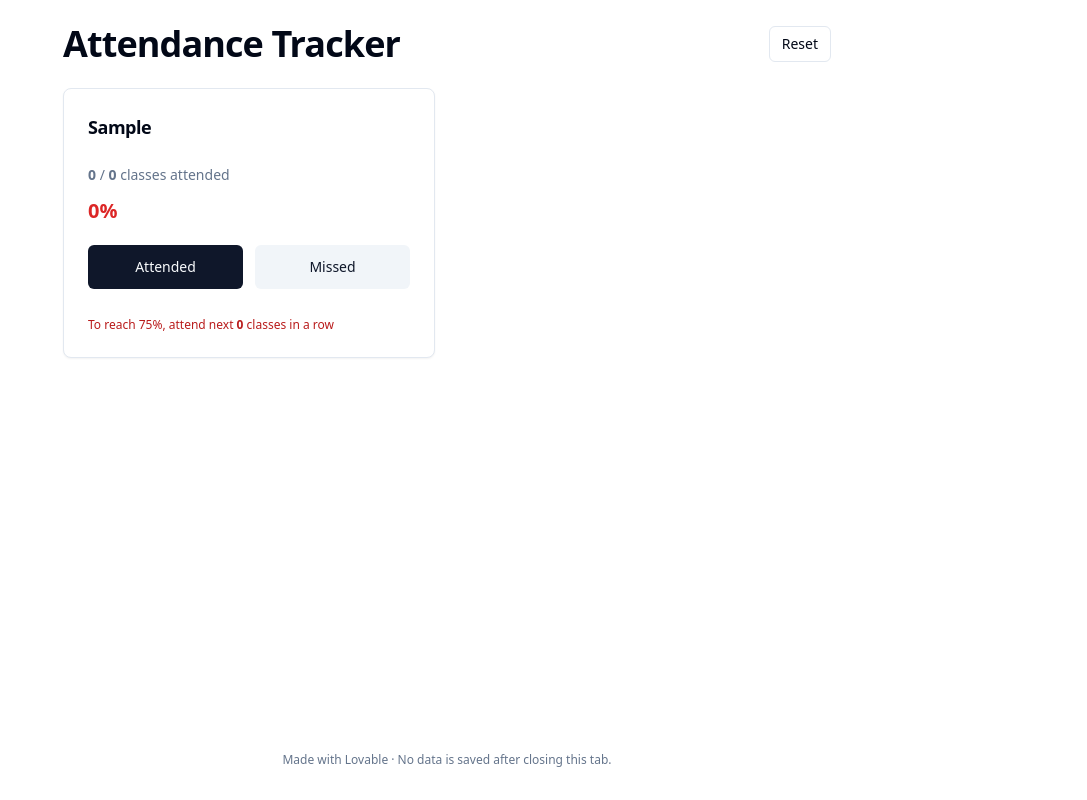
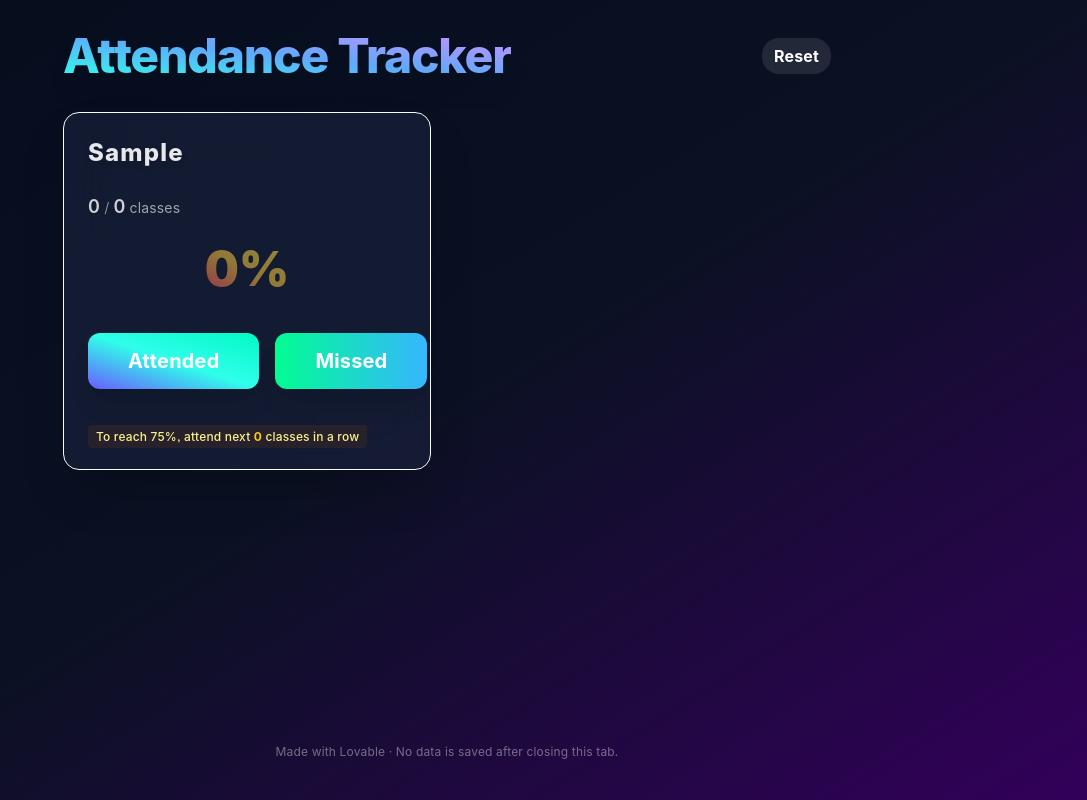
Before and after one commit to TanayK-node/BunkMate, a React (Vite) app: page / in a window 1280 px wide. Both pictures are taken after typing "Sample" into the empty fields and a click on the button "Start Tracking". Shown: the whole page, without its empty margins (193-1280 px from the left). Built offline with nearby package versions, Linux system fonts and the light colour scheme.

Commit message:
feat: Apply visual overhaul to setup and dashboard
This commit implements the initial visual overhaul, including a dark theme, glassmorphism-style cards, gradient button accents, and typography updates for both the setup form and the main attendance dashboard.

```diff
--- a/src/components/AttendanceCard.tsx
+++ b/src/components/AttendanceCard.tsx
@@ -22,7 +22,6 @@ export const AttendanceCard: React.FC<{
   // Calculate how many more classes needed to reach requirement
   let classesNeeded = 0;
   if (percentage < minPercentage) {
-    // Formula: (min% * total - 100 * attended) / (100 - min%)
     const needed =
       minPercentage === 100
         ? attended > total
@@ -36,32 +35,40 @@ export const AttendanceCard: React.FC<{
   }
 
   return (
-    <Card className="flex flex-col">
+    <Card className="flex flex-col group transition-all duration-500">
       <CardHeader>
-        <CardTitle className="text-lg">{name}</CardTitle>
+        <CardTitle className="text-2xl font-extrabold tracking-wider drop-shadow-md text-white/90">
+          {name}
+        </CardTitle>
       </CardHeader>
-      <CardContent className="flex-1 flex flex-col gap-3">
-        <div className="text-sm text-muted-foreground">
+      <CardContent className="flex-1 flex flex-col gap-4">
+        <div className="flex items-center gap-2 text-sm text-muted-foreground">
           <span>
-            <strong>{attended}</strong> / <strong>{total}</strong>{" "}
-            classes attended
+            <strong className="text-lg font-semibold text-white/80">{attended}</strong>
+            <span className="text-white/50"> / </span>
+            <strong className="text-lg font-semibold text-white/80">{total}</strong>
+            <span className="ml-1 text-white/60">classes</span>
           </span>
         </div>
-        <div
-          className={
-            "text-xl font-bold " +
-            (isAboveMin
-              ? "text-green-600"
-              : "text-red-600")
-          }
-        >
-          {percentage}%
+        <div className="flex items-center justify-center my-2">
+          {/* Animated-gradient percentage number, large */}
+          <span
+            className={
+              "text-4xl md:text-5xl font-black bg-gradient-to-tr " +
+              (isAboveMin
+                ? "from-[#2fff7f] via-[#30feea] to-[#55aaff] text-transparent bg-clip-text"
+                : "from-[#ff4f64] via-[#ffcb3b] to-[#fee440] text-transparent bg-clip-text animate-pulse")
+            }
+            style={{ transition: "color 0.5s, background 0.5s" }}
+          >
+            {percentage}%
+          </span>
         </div>
-        <div className="flex gap-3 mt-2">
+        <div className="flex gap-4 mt-4">
           <Button
             variant="default"
             size="lg"
-            className="flex-1"
+            className="flex-1 shadow-xl"
             onClick={() =>
               onUpdate({
                 ...subject,
@@ -75,7 +82,7 @@ export const AttendanceCard: React.FC<{
           <Button
             variant="secondary"
             size="lg"
-            className="flex-1"
+            className="flex-1 shadow-xl"
             onClick={() =>
               onUpdate({
                 ...subject,
@@ -86,15 +93,15 @@ export const AttendanceCard: React.FC<{
             Missed
           </Button>
         </div>
-        <div className="mt-4 text-xs">
+        <div className="mt-6 text-xs font-medium">
           {isAboveMin ? (
-            <span className="text-green-700">
-              Above minimum attendance ({minPercentage}%)
+            <span className="text-green-300/80">
+              <span className="inline-block animate-pulse">✔</span> Above minimum attendance ({minPercentage}%)
             </span>
           ) : (
-            <span className="text-red-700">
+            <span className="text-yellow-200 bg-yellow-900/20 rounded px-2 py-1">
               To reach {minPercentage}%, attend next{" "}
-              <b>{classesNeeded}</b> class
+              <b className="font-bold text-yellow-400">{classesNeeded}</b> class
               {classesNeeded !== 1 && "es"} in a row
             </span>
           )}
--- a/src/components/ui/button.tsx
+++ b/src/components/ui/button.tsx
@@ -1,28 +1,28 @@
+
 import * as React from "react"
 import { Slot } from "@radix-ui/react-slot"
 import { cva, type VariantProps } from "class-variance-authority"
-
 import { cn } from "@/lib/utils"
 
 const buttonVariants = cva(
-  "inline-flex items-center justify-center gap-2 whitespace-nowrap rounded-md text-sm font-medium ring-offset-background transition-colors focus-visible:outline-none focus-visible:ring-2 focus-visible:ring-ring focus-visible:ring-offset-2 disabled:pointer-events-none disabled:opacity-50 [&_svg]:pointer-events-none [&_svg]:size-4 [&_svg]:shrink-0",
+  "inline-flex items-center justify-center gap-2 whitespace-nowrap rounded-lg font-bold ring-offset-background transition-all focus-visible:outline-none focus-visible:ring-2 focus-visible:ring-ring focus-visible:ring-offset-2 disabled:pointer-events-none disabled:opacity-50",
   {
     variants: {
       variant: {
-        default: "bg-primary text-primary-foreground hover:bg-primary/90",
+        default: "bg-gradient-to-tr from-[#6a5cff] via-[#30feea] to-[#01f9c6] text-white shadow-lg hover:brightness-110 active:scale-95",
         destructive:
-          "bg-destructive text-destructive-foreground hover:bg-destructive/90",
+          "bg-gradient-to-tr from-[#ff3973] to-[#ffb237] text-white hover:brightness-110",
         outline:
-          "border border-input bg-background hover:bg-accent hover:text-accent-foreground",
+          "border border-accent bg-transparent hover:bg-accent/30 text-accent-foreground",
         secondary:
-          "bg-secondary text-secondary-foreground hover:bg-secondary/80",
+          "bg-gradient-to-r from-[#01fd92] to-[#36b6fe] text-white hover:brightness-110",
         ghost: "hover:bg-accent hover:text-accent-foreground",
         link: "text-primary underline-offset-4 hover:underline",
       },
       size: {
-        default: "h-10 px-4 py-2",
-        sm: "h-9 rounded-md px-3",
-        lg: "h-11 rounded-md px-8",
+        default: "h-12 px-6 py-2 text-lg",
+        sm: "h-9 rounded-md px-3 text-base",
+        lg: "h-14 rounded-xl px-10 text-xl",
         icon: "h-10 w-10",
       },
     },
@@ -44,7 +44,7 @@ const Button = React.forwardRef<HTMLButtonElement, ButtonProps>(
     const Comp = asChild ? Slot : "button"
     return (
       <Comp
-        className={cn(buttonVariants({ variant, size, className }))}
+        className={cn(buttonVariants({ variant, size, className }), "transition-transform duration-200 active:scale-95")}
         ref={ref}
         {...props}
       />
--- a/src/components/ui/card.tsx
+++ b/src/components/ui/card.tsx
@@ -9,7 +9,9 @@ const Card = React.forwardRef<
   <div
     ref={ref}
     className={cn(
-      "rounded-lg border bg-card text-card-foreground shadow-sm",
+      // Glassmorphism & border enhancements
+      "rounded-2xl border bg-[var(--card-glass-bg)] backdrop-blur-xl bg-clip-padding shadow-2xl border border-[hsla(var(--card-glass-border),0.25)] transition-all duration-300",
+      "hover:scale-[1.025] hover:shadow-3xl",
       className
     )}
     {...props}
--- a/src/index.css
+++ b/src/index.css
@@ -6,19 +6,19 @@
 
 @layer base {
   :root {
-    --background: 0 0% 100%;
+    --background: 229 45% 8%;      /* deep navy */
     --foreground: 222.2 84% 4.9%;
 
-    --card: 0 0% 100%;
-    --card-foreground: 222.2 84% 4.9%;
+    --card: 224 33% 16%;           /* dark glass card */
+    --card-foreground: 210 40% 98%;
 
     --popover: 0 0% 100%;
-    --popover-foreground: 222.2 84% 4.9%;
+    --popover-foreground: 222.2 47.4% 11.2%;
 
-    --primary: 222.2 47.4% 11.2%;
-    --primary-foreground: 210 40% 98%;
+    --primary: 265 89% 65%;        /* neon purple/blue accent */
+    --primary-foreground: 222.2 47.4% 11.2%;
 
-    --secondary: 210 40% 96.1%;
+    --secondary: 156 74% 49%;      /* neon green accent */
     --secondary-foreground: 222.2 47.4% 11.2%;
 
     --muted: 210 40% 96.1%;
@@ -34,7 +34,10 @@
     --input: 214.3 31.8% 91.4%;
     --ring: 222.2 84% 4.9%;
 
-    --radius: 0.5rem;
+    --card-glass-border: 215 28% 53%;
+    --card-glass-bg: hsla(224, 40%, 16%, 0.72);
+
+    --radius: 1.2rem; /* bump for more roundness */
 
     --sidebar-background: 0 0% 98%;
 
@@ -98,6 +101,9 @@
   }
 
   body {
-    @apply bg-background text-foreground;
+    @apply bg-background text-card-foreground font-sans;
+    font-family: 'Inter', 'Segoe UI', Arial, sans-serif;
+    font-feature-settings: "ss01" on, "ss03" on;
+    letter-spacing: 0.01em;
   }
 }
--- a/src/pages/Index.tsx
+++ b/src/pages/Index.tsx
@@ -83,21 +83,22 @@ const Index = () => {
   // Only show setup form if attendance state hasn't been set
   if (!attendance) {
     return (
-      <div className="min-h-screen flex items-center justify-center px-2 bg-background">
-        <Card className="w-full max-w-lg">
+      <div className="min-h-screen flex items-center justify-center px-2 bg-gradient-to-br from-[#101c2c] via-[#111620] to-[#2a003f]">
+        <Card className="w-full max-w-lg mx-auto glass-card border-0 shadow-2xl backdrop-blur-2xl">
           <CardHeader>
-            <CardTitle className="text-center text-2xl">
+            <CardTitle className="text-center text-3xl font-extrabold bg-gradient-to-tr from-[#6a5cff] via-[#30feea] to-[#01f9c6] bg-clip-text text-transparent drop-shadow-lg tracking-tight">
               Attendance Tracker Setup
             </CardTitle>
           </CardHeader>
           <CardContent>
-            <form onSubmit={handleSubmit} className="space-y-6">
+            <form onSubmit={handleSubmit} className="space-y-8">
               <div className="space-y-4">
-                <label className="block font-medium mb-1">Subjects</label>
+                <label className="block font-bold text-white/70 mb-1 tracking-wide text-lg">Subjects</label>
+                <div className="space-y-2">
                   {form.subjects.map((subject, idx) => (
                     <div
                       key={idx}
-                    className="flex flex-col sm:flex-row gap-2 items-stretch mb-2"
+                      className="flex flex-col sm:flex-row gap-2 items-stretch mb-1 transition-all duration-300"
                     >
                       <Input
                         placeholder="Subject name"
@@ -105,7 +106,7 @@ const Index = () => {
                         onChange={(e) =>
                           handleSubjectChange(idx, "name", e.target.value)
                         }
-                      className="flex-1"
+                        className="flex-1 glass-card bg-white/5 border-[hsla(var(--card-glass-border),0.12)] placeholder:text-white/50 text-white font-medium shadow-inner focus:shadow-glass focus:ring-2 focus:ring-primary focus:outline-none"
                       />
                       <Input
                         type="number"
@@ -115,7 +116,7 @@ const Index = () => {
                         onChange={(e) =>
                           handleSubjectChange(idx, "attended", e.target.value)
                         }
-                      className="w-28"
+                        className="w-24 glass-card bg-white/5 border-[hsla(var(--card-glass-border),0.12)] placeholder:text-white/50 text-white font-medium shadow-inner focus:shadow-glass focus:ring-2 focus:ring-primary focus:outline-none"
                       />
                       <Input
                         type="number"
@@ -125,7 +126,7 @@ const Index = () => {
                         onChange={(e) =>
                           handleSubjectChange(idx, "total", e.target.value)
                         }
-                      className="w-28"
+                        className="w-24 glass-card bg-white/5 border-[hsla(var(--card-glass-border),0.12)] placeholder:text-white/50 text-white font-medium shadow-inner focus:shadow-glass focus:ring-2 focus:ring-primary focus:outline-none"
                       />
                       {form.subjects.length > 1 && (
                         <Button
@@ -141,17 +142,18 @@ const Index = () => {
                       )}
                     </div>
                   ))}
+                </div>
                 <Button
                   type="button"
                   variant="outline"
                   onClick={addSubject}
-                  className="w-full"
+                  className="w-full border-0 bg-gradient-to-tr from-[#6a5cff] via-[#30feea] to-[#01f9c6] text-white/90 shadow hover:brightness-125 transition-all"
                 >
                   + Add Subject
                 </Button>
               </div>
               <div>
-                <label className="block font-medium mb-1">
+                <label className="block font-bold mb-1 tracking-wide text-white/70 text-lg">
                   Minimum Attendance (%)
                 </label>
                 <Input
@@ -168,10 +170,10 @@ const Index = () => {
                       ),
                     }))
                   }
-                  className="w-32"
+                  className="w-32 glass-card bg-white/5 border-[hsla(var(--card-glass-border),0.12)] placeholder:text-white/50 text-white font-semibold shadow-inner focus:shadow-glass focus:ring-2 focus:ring-primary focus:outline-none"
                 />
               </div>
-              <Button type="submit" className="w-full h-12 text-lg">
+              <Button type="submit" className="w-full h-14 text-2xl font-extrabold shadow-xl">
                 Start Tracking
               </Button>
             </form>
@@ -180,7 +182,6 @@ const Index = () => {
       </div>
     );
   }
-
   // Main attendance interface handlers
   const updateSubject = (idx: number, newSubject: Subject) => {
     setAttendance((prev) =>
@@ -199,16 +200,16 @@ const Index = () => {
   };
 
   return (
-    <div className="min-h-screen bg-background px-2 py-6 flex flex-col">
-      <header className="mb-6 flex items-center justify-between max-w-3xl w-full mx-auto">
-        <h1 className="text-3xl sm:text-4xl font-bold font-display tracking-tight">
+    <div className="min-h-screen bg-gradient-to-br from-[#050d1d] via-[#0b1123] to-[#32005a] px-2 py-8 flex flex-col transition-colors duration-500">
+      <header className="mb-8 flex items-center justify-between max-w-3xl w-full mx-auto">
+        <h1 className="text-4xl md:text-5xl font-extrabold font-display tracking-tight bg-gradient-to-tr from-[#30feea] via-[#60a9fa] to-[#d08ffe] bg-clip-text text-transparent drop-shadow-xl">
           Attendance Tracker
         </h1>
-        <Button variant="outline" onClick={resetAll} size="sm">
+        <Button variant="outline" onClick={resetAll} size="sm" className="bg-white/10 border-0 text-white hover:bg-white/20">
           Reset
         </Button>
       </header>
-      <div className="grid grid-cols-1 sm:grid-cols-2 gap-6 max-w-3xl w-full mx-auto">
+      <div className="grid grid-cols-1 sm:grid-cols-2 gap-8 max-w-3xl w-full mx-auto">
         {attendance.map((subject, idx) => (
           <AttendanceCard
             key={subject.name + idx}
@@ -219,7 +220,7 @@ const Index = () => {
         ))}
       </div>
       <footer className="mt-auto pt-6 pb-2 text-center text-muted-foreground text-xs">
-        Made with Lovable · No data is saved after closing this tab.
+        <span className="text-white/40">Made with Lovable · No data is saved after closing this tab.</span>
       </footer>
     </div>
   );
```
Lines whose indentation alone changed are shown as unchanged.
